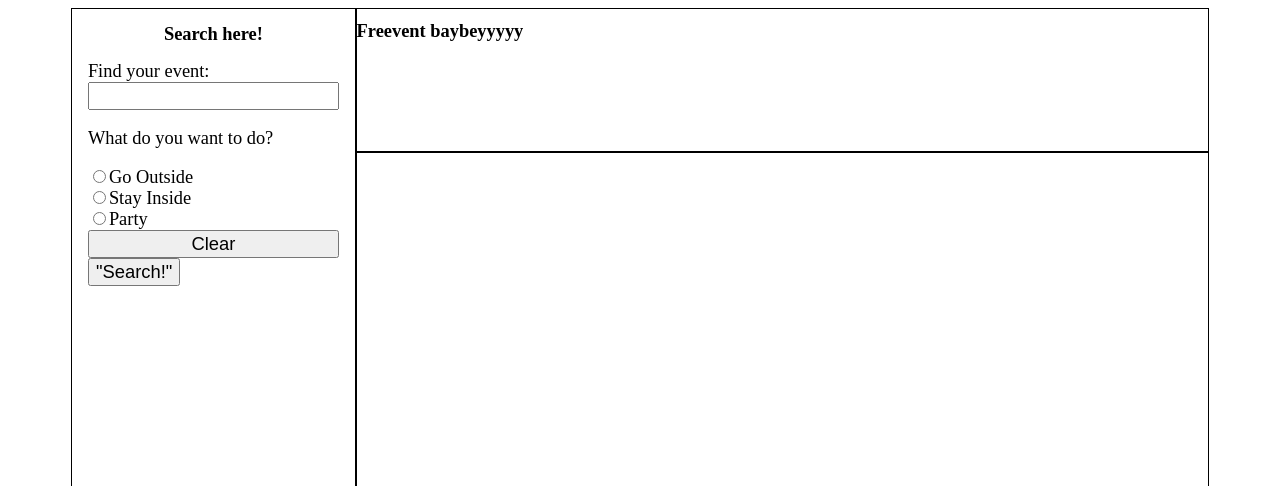
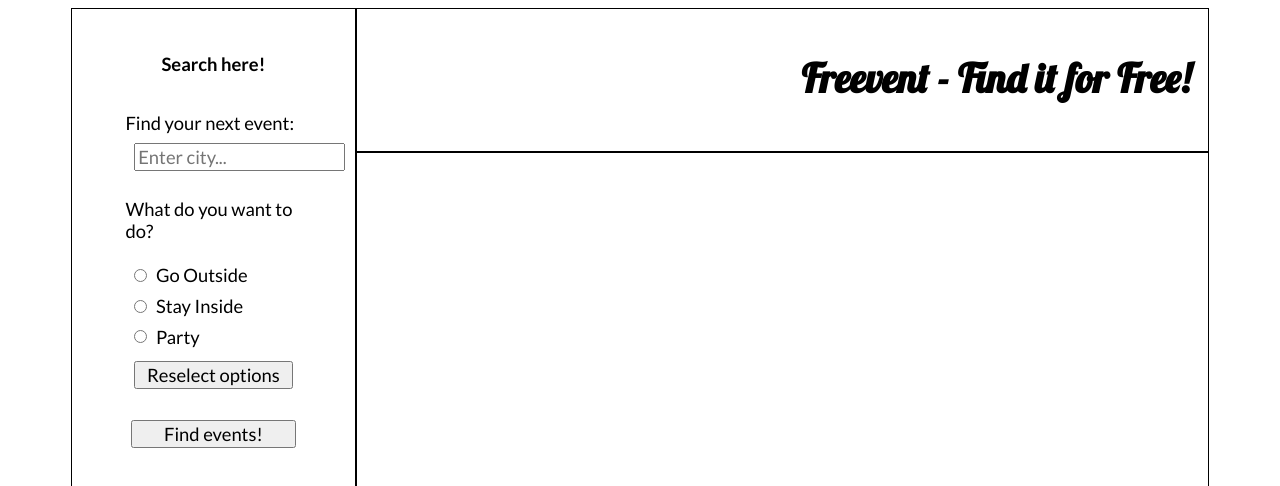
Before and after one commit to Freevent/Freevent, a React app: page / in a window 1280 px wide. Shown: the top 486 px of the page. Built offline with nearby package versions, Linux system fonts and the light colour scheme.

Commit message:
added styling, fixed functionality/filter

```diff
--- a/client/components/Button.js
+++ b/client/components/Button.js
@@ -3,7 +3,7 @@ import React, { useState } from 'react';
 
 const Button = (props) => {
     return (
-        <button>circle</button>
+        <button></button>
     )
 }
 
--- a/client/components/EventCard.js
+++ b/client/components/EventCard.js
@@ -6,9 +6,8 @@ const EventCard = (props) => {
     return (
         <div className='eventCard'>
             <div className='info'>
-                Name: {eventName}
-                <br/>
-                Location: {location}
+                <span>Name:</span> {eventName}
+                <span>Location:</span> {location}
             </div>
             <div className='buttonWrapper'>
                 <Button />
--- a/client/components/Heading.js
+++ b/client/components/Heading.js
@@ -3,7 +3,7 @@ import React, { useState } from 'react';
 const Heading = (props) => {
     return (
         <div className='heading'>
-            <h1>Freevent baybeyyyyy</h1>
+            <h1>Freevent - Find it for Free!</h1>
         </div>
     )
 }
--- a/client/components/OptionsComponent.js
+++ b/client/components/OptionsComponent.js
@@ -4,16 +4,16 @@ import SubmitButton from './SubmitButton'
 
 const OptionsComponent = (props) => {
     const getData = () => {
-        axios.post('/events', { eventName: 'good times' })
+        axios.post('/events', { requestName: 'fun times' })
             .then(res => props.updateEvents(res.data))
             .catch(err => console.log(err))
     }
 
     return (
-        <div>
+        <div className="submitWrapper">
             <form className="optionsForm">
-                <label htmlFor="city">Find your event:</label>
-                <input type="text" id="city" name="city"/>
+                <label htmlFor="city">Find your next event:</label>
+                <input type="text" id="city" name="city" placeholder="Enter city..."/>
                 <p>What do you want to do?</p>
                     <div>
                         <input type="radio" id="outside" name="activity" value="outside"/>
@@ -23,9 +23,9 @@ const OptionsComponent = (props) => {
                         <input type="radio" id="party" name="activity" value="party"/>
                         <label htmlFor="party">Party</label>
                     </div>
-                <input type="reset" value="Clear"/>
+                <input id="reselect" type="reset" value="Reselect options"/>
             </form>
-            <SubmitButton getData={getData} />
+                <SubmitButton getData={getData} />
         </div>
     )
 }
--- a/client/components/SubmitButton.js
+++ b/client/components/SubmitButton.js
@@ -4,7 +4,7 @@ import React, { useState } from 'react';
 const SubmitButton = (props) => {
     return (
         <button onClick={props.getData}>
-            "Search!"
+            Find events!
         </button>
     )
 }
--- a/client/styles/_index.scss
+++ b/client/styles/_index.scss
@@ -0,0 +1 @@
+@import url('https://fonts.googleapis.com/css2?family=Lato:wght@300;400;700&family=Lobster&display=swap');
--- a/client/styles/application.scss
+++ b/client/styles/application.scss
@@ -4,6 +4,7 @@
 * {
     box-sizing: border-box;
     font-size: 2.3vh;
+    font-family: 'Lato', sans-serif;
 }
 
 .maincontainer {
@@ -27,6 +28,14 @@
 .heading {
     border: 1px solid black;
     grid-area: heading;
+    height: 100%;
+
+    h1 {
+        padding: 2%;
+        text-align: end;
+        font-size: 5vh;
+        font-family: 'Lobster', sans-serif;
+    }
 }
 
 .sidebar {
@@ -35,12 +44,33 @@
     display: flex;
     flex-direction: column;
     align-items: center;
+    padding-top: 10%;
 
     .optionsForm {
         display: flex;
         flex-direction: column;
         justify-content: center;
+        width: 100%;
+        padding: 10%;
 
+        input {
+           margin: 5%;
+        }
+
+        #city {
+            width: 120%;
+        }
+
+    }
+
+    .submitWrapper {
+        display: flex;
+        flex-direction: column;
+        align-items: center;
+
+        button {
+            width: 75%;
+        }
     }
 }
 
@@ -49,10 +79,11 @@
     grid-area: displayContainer;
     display: flex;
     flex-wrap: wrap;
+    padding: 5%;
 
     .eventCard {
-        height: 40%;
-        width: 20%;
+        height: 50%;
+        width: 25%;
         border: 1px solid black;
         display: flex;
         flex-direction: column;
@@ -61,8 +92,14 @@
         .info {
             height: 75%;
             display: flex;
-            align-items: center;
+            flex-direction: column;
+            justify-content: center;
             border-bottom: 1px solid black;
+            padding: 15%;
+
+            span {
+                font-weight: bold;
+            }
         }
 
         .buttonWrapper {
@@ -71,8 +108,16 @@
             align-items: center;
 
             button {
-                height: 100%;
-                border-radius: 50px;
+                height: 40px;
+                width: 40px;
+                margin: 1%;
+                border-radius: 50%;
+                border-style: none;
+                background-color: red;
+            }
+
+            button:hover {
+                background-color: darkred;
             }
         }
 
```
Also changed, not shown: 1 other file (tests, documents, lock files or other folders).
